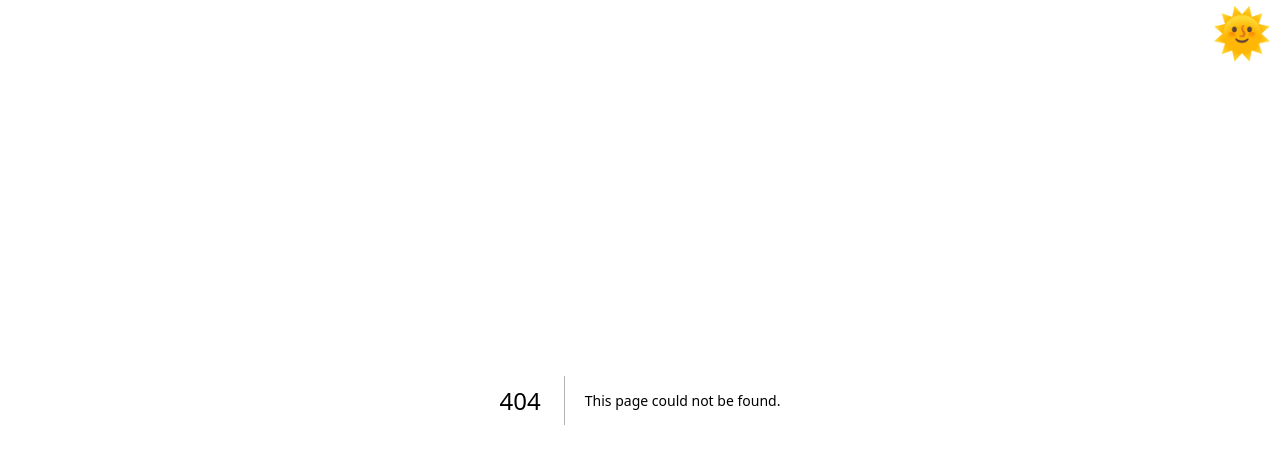
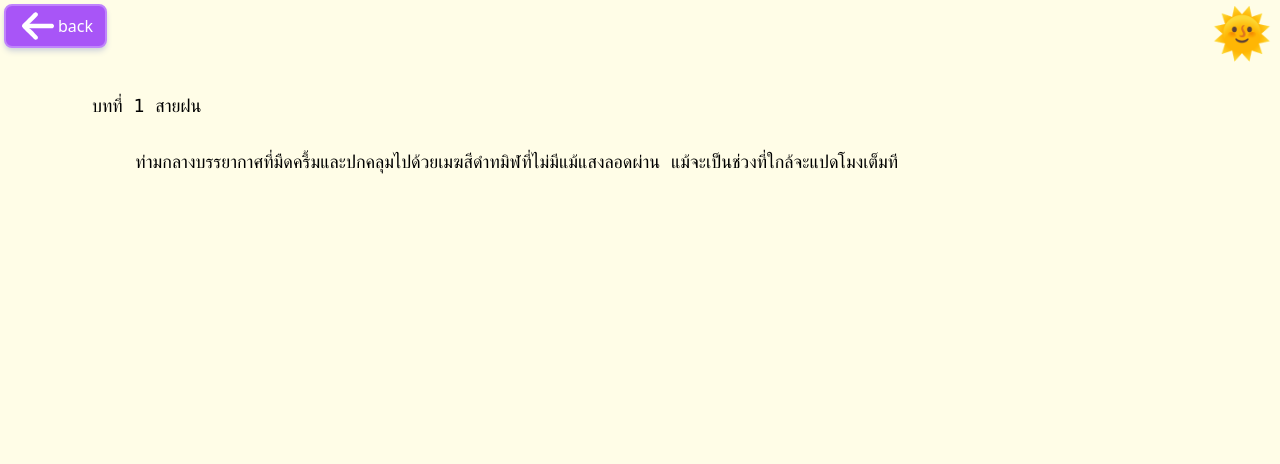
Before and after one commit to Arikato111/svelte-first, a Next.js app: page /novel in a window 1280 px wide. Before the commit this address had no page. Shown: the top 464 px of the page. Built offline with nearby package versions, Linux system fonts and the light colour scheme; a web font is replaced by a local one.

Commit message:
add: novel and link to novel

```diff
--- a/components/Banner.tsx
+++ b/components/Banner.tsx
@@ -1,4 +1,5 @@
 import { FC } from "react";
+import Link from "next/link";
 
 type BannerProps = {
     isSwiching: boolean;
@@ -9,7 +10,7 @@ const Banner: FC<BannerProps> = ({ isSwiching }) => {
         {isSwiching ?
             (<>
                 ぼくの名前は <span className="text-purple-700 use-font font-bold"
-                ><span>ナワサン。</span></span
+                ><Link href={'/novel'}><span>ナワサン。</span></Link></span
                 ><span className="inline-block duration-300 ease-in-out transition">🌳</span>
             </>) :
             (<>
--- /dev/null
+++ b/pages/novel.tsx
@@ -0,0 +1,63 @@
+import Head from "next/head";
+import MetaTag from "@/components/MetaTag";
+import React, { useEffect, useState } from "react";
+import { useRouter } from "next/router";
+import Link from "next/link";
+import ArrowIcon from "@/components/icons/ArrowIcon";
+import ButtonContact from "@/components/ButtonContact";
+
+export default function Novel() {
+  const router = useRouter();
+  const { anime } = router.query;
+  const delayCount = anime === "false" ? 0 : 50;
+  const Mark = "\n\t";
+  const Opening = `ท่ามกลางบรรยากาศที่มืดครึ้มและปกคลุมไปด้วยเมฆสีดำทมิฬที่ไม่มีแม้แสงลอดผ่าน แม้จะเป็นช่วงที่ใกล้จะแปดโมงเต็มที่แล้ว แต่บรรยากาศก็แทบไม่ต่างจากต้อนกลางคืนเท่าไหร่ ผมนั่งอยู่ที่ม้านั่งตัวหนึ่ง ภายใต้ศาลาหลังเล็กที่ตั้งโดดอยู่เพียงตัวเดียวในระแวก มีต้นไม้ใหญ่สองสามต้นปกคลุมไว้ เป็นสถานที่ๆ เงียบสงบและแทบไม่มีผู้คนเดินผ่าน
+  ${Mark}จะว่าผมคอยใครอยู่หรือไม่ คงไม่ใช่ ไม่ใช่อีกแล้วในตอนนี้ แต่หากเป็นเมื่อก่อนละก็ ผมคงจะนั่งรอใครสักคนอยู่ตรงนี้ นั่งรอเธอคนที่ชอบกินเครื่องในเป็นชีวิตจิตใจ เธอคนที่ชอบหัวเราะให้กับเรื่องไม่เป็นเรื่อง เธอคนที่มักจะยิ้มแย้มอยู่เสมอ เธอคนนั้นชอบมานั่งเล่นที่ศาลานี้อยู่เป็นประจำด้วยเหตุผลที่ว่าเงียบสงบดี
+  ${Mark}คงเพราะอยากเจอเธออีกสักครั้งผมจึงมานั่งอยู่ตรงนี้ แต่หากพูดตามสถานการความเป็นจริงแล้วคงจะไม่มีทางเกิดขึ้นได้อีก เป็นเรื่องจริงที่ว่าผมจะไม่มีทางได้เจอเธอ เหตุผลจริงๆ ที่ผมมานั่งอยู่ที่นี่อาจจะเป็นเพียงเพราะว่ามันเงียบสงบดี
+  ${Mark}ลมค่อยๆ พัดแรงขึ้นทุกที พร้อมๆ กับเสียงใบไม้สั่นไหวดังลั่นไปทั่ว เป็นบรรยากาศที่หากเป็นคนอื่นละก็คงจะกลับบ้านไปแล้ว แต่ผมก็ยังคงนั่งอยู่ต่อไป หากเป็นเธอคงอดไม่ได้แน่ๆ ที่จะบ่นเรื่องสภาพอากาศในตอนนี้ เคยทักท้วงออกไปว่าเธอน่าจะไม่ชอบถดูฝน แต่ตอนนั้นเธอก็กล่าวปฏิเสธออกมาทันที เธอดูจะเป็นคนที่เข้าใจยากจริงๆ
+  ${Mark}สักพักฝนก็ค่อยๆ โปรยปรายลงมา พร้อมกับเสียงของเม็ดฝนตกกระทบกับต้นไม้และพื้นดินเกิดเสียงดังสนั่นหวั่นไหว ละอองฝนเม็ดเล็กเม็ดน้อยลอยฟุ้งไปทั่วทั้งบริเวณ บรรยากาศที่เย็นอยู่แล้วกลับเย็นลงอีกอย่างฉับพลัน จนรู้สึกเหมือนตัวจะกลายเป็นน้ำแข็งเข้าจริงๆ หากเธอนั่งอยู่ด้วยในตอนนี้คงจะแสดงท่าทีชอบใจเอามากๆ แต่ไม่ใช่เพราะว่าเธอชอบฤดูฝนหรอก จริงๆ เธอเคยบ่นว่าฤดูฝนเดินทางไปไหนมาไหนลำบากเสียด้วยซ้ำ ก็คงจะจริงสำหรับเธอที่ชอบเดินทางไปไหนมาไหน แต่สำหรับผมที่แทบไม่ได้ออกไปไหนเลยคงจะไม่เป็นปัญหา
+  ${Mark}เหตุผลจริงๆ ที่เธอแสดงท่าทีชอบใจออกมานั้นเพราะว่าเธอชอบบรรยากาศของถดูหนาว ผมเคยเดาไปว่าที่เธอชอบเพราะเดินทางไปไหนมาไหนสะดวก ไม่มีฝน แถมอากาศก็ไม่ร้อน แต่เธอก็บอกว่าไม่ใช่แบบนั้น พอถามเรื่องเหตุผลก็ได้คำตอบไม่เป็นชิ้นเป็นอัน โดยเธอตอบว่า "แค่รู้สึกชอบเป็นพิเศษน่ะ" เพียงแค่นั้น
+  ${Mark}ฝนที่ตกแรงมากๆ มักจะตกเพียงไม่นาน แต่ก็ใช้เวลาอยู่นานสองนานกว่าฝนจะเริ่มลดกำลังลงและหยุดตกในที่สุด เหลือไว้แต่เพียงความเปียกชื้นที่อยู่ตามต้นไม้ ใบไม้ และพื้นดิน ที่พอเป็นหลักฐานว่าฝนเคยตกเพียงเท่านั้น
+  ${Mark}พระอาทิตย์เริ่มเผยตัวออกมาให้เห็น พร้อมกับแสงแดดอ่อนๆ สาดส่องตกกระทบหยาดน้ำ ส่องแสงเป็นประกายระยิบระยับไปทั่วบริเวณ นกตัวเล็กค่อยๆ ส่งเสียงและโผลบินขึ้นไปบนท้องฟ้า ชั่วขณะเดียวกันที่น้ำตาของผมค่อยๆ ไหลรินออกมา นำพาความโศกเศร้ามายังศาลาเล็กๆ หลังนี้
+
+  `;
+  const [showing, setShowing] = useState("");
+  const [point, setPoint] = useState(0);
+
+  useEffect(() => {
+    if (point < Opening.length) {
+      setTimeout(() => {
+        setShowing(showing + Opening[point]);
+        setPoint(point + 1);
+      }, delayCount);
+    }
+  }, [showing]);
+  return (
+    <>
+      <Head>
+        <MetaTag
+          title="Arikato111"
+          description="เว็บไซต์สำหรับการแนะนำตัว ช่องทางการติดต่อ และเก็บผลงานการเขียนเว็บไซต์ต่างๆ"
+          image="https://arikato111.vercel.app/example-page.png"
+          url="https://arikato111.vercel.app"
+        />
+        <title>novel</title>
+      </Head>
+      <main className="main bg-yellow-100/40">
+        <div className="inline-block">
+          <Link href="/">
+            <ButtonContact Class="bg-pink-300 hover:scale-100 hover:bg-pink-300/90 hover:shadow-pink-100 border-pink-100" Icon={ArrowIcon} title="back" />
+          </Link>
+        </div>
+
+        <div className="pt-10 p-3">
+          <pre className="whitespace-pre-wrap px-5 sm:px-20 sm:text-lg dark:text-slate-200">
+            <h3>บทที่ 1 สายฝน</h3>
+            {Mark}
+            {showing}
+          </pre>
+        </div>
+      </main>
+    </>
+  );
+}
```
